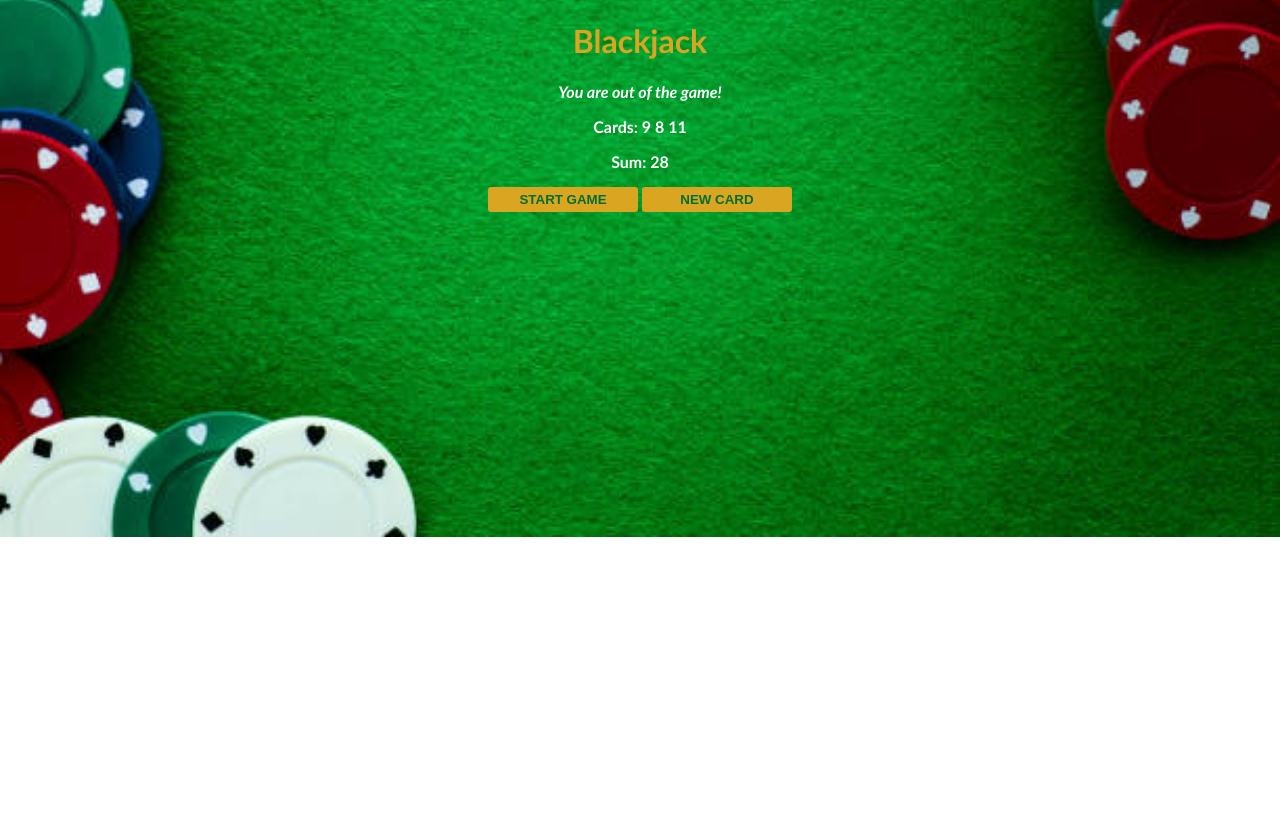
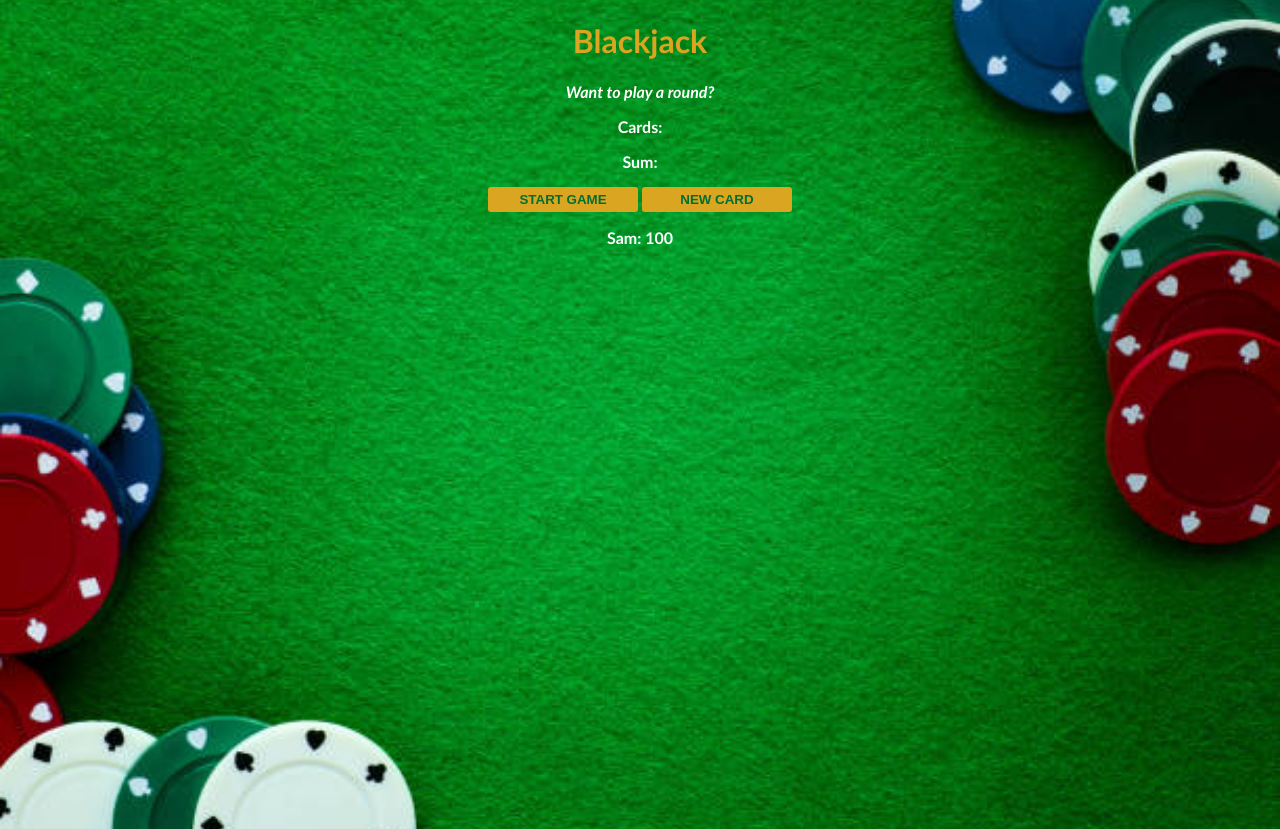
Before and after one commit to Sameermd16/javascript-blackjack-game, a plain HTML site: page index.html in a window 1280 px wide. Both pictures are taken after a click on the button "NEW CARD". Before the commit the page ends 800 px from the top, so only its background shows below. Drawn offline with Linux system fonts and the light colour scheme.

Commit message:
final code

```diff
--- a/index.html
+++ b/index.html
@@ -14,6 +14,7 @@
 
     <button onclick="startGame()" >START GAME</button>
     <button onclick="newCard()">NEW CARD</button>
+    <p id="player-el" ></p>
 
     <script src="index.js" ></script>
 </body>
--- a/index.js
+++ b/index.js
@@ -1,21 +1,23 @@
 // 1. Create two variables, firstCard and secondCard.
 // Set their values to a random number between 2-11
 // 2. Create a variable, sum, and set it to the sum of the two cards
-
-let firstCard = getRandomCard();
-let secondCard = getRandomCard();
-let cards = [firstCard, secondCard]
-
-let sum = firstCard + secondCard;
-
+let player = {
+    name: 'Sam',
+    chips: 100
+}
+let cards = []
+let sum = 0
 let hasBlackjack = false;
-let isAlive = true;
+let isAlive = false;
 
 let message = "";
 
 let messageEl = document.getElementById("message-el");
 let sumEl = document.getElementById("sum-el");
 let cardsEl = document.querySelector("#cards-el");
+let playerEl = document.getElementById("player-el");
+
+playerEl.textContent = player.name + ": " + player.chips
 
 function getRandomCard() {
     //generates random number between 1 and 13
@@ -32,6 +34,11 @@ function getRandomCard() {
 }
 
 function startGame() {
+    isAlive = true
+    let firstCard = getRandomCard();
+    let secondCard = getRandomCard();
+    cards = [firstCard, secondCard]
+    sum = firstCard + secondCard;
     renderGame()
 }
 function renderGame() {
@@ -56,9 +63,14 @@ function newCard() {
     // 1. Create a card variable, and hard code its value to a number (2-11)
     // 2. Add the new card to the sum variable
     // 3. Call startGame()
-    let card = getRandomCard();
-    cards.push(card)
-    sum += card;
-    console.log(cards)
-    renderGame()
+
+    // Only allow the player to get a new card if she IS alive and does NOT have Blackjack
+    if (isAlive === true && hasBlackjack === false){
+
+        let card = getRandomCard();
+        cards.push(card)
+        sum += card;
+        console.log(cards)
+        renderGame()
+    }
 }
--- a/style.css
+++ b/style.css
@@ -4,6 +4,7 @@ body {
     background: url(blackjack-table.jpg) no-repeat center / cover;
     color: white;
     font-weight: bold;
+    height: 100vh;
 }
 
 h1 {
@@ -23,9 +24,3 @@ cursor: pointer;
 padding: 5px 0;
 font-weight: bold;
 }
-/* div{
-    display: flex;
-    flex-direction: column;
-    align-items: center;
-    gap: 5px;
-} */
```
